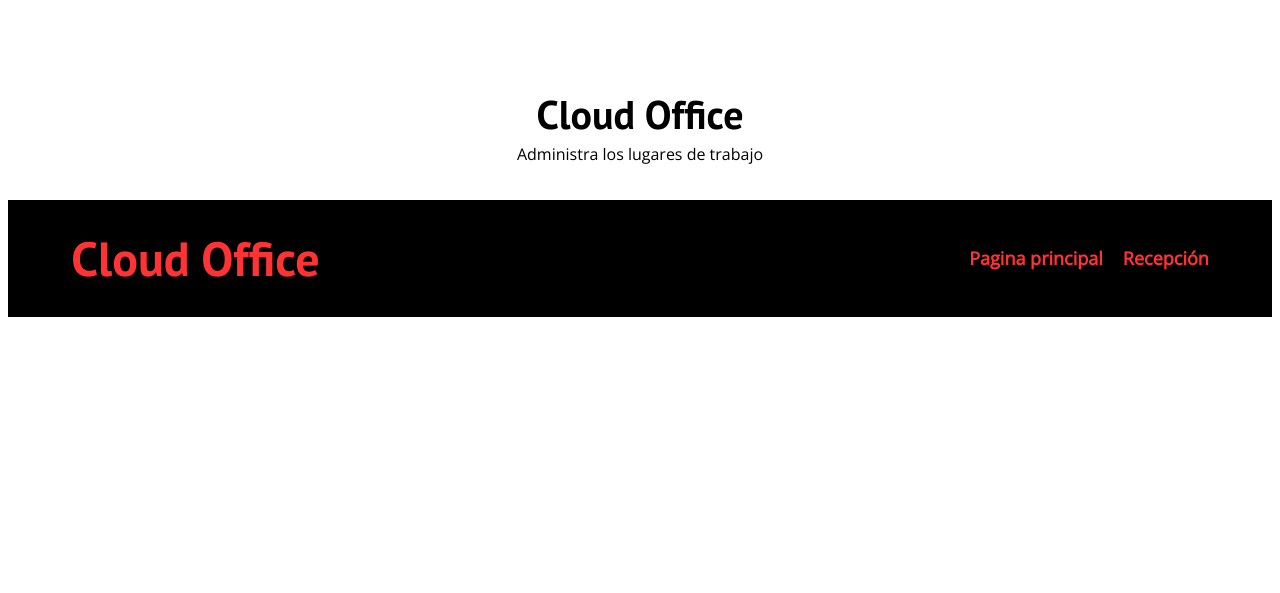
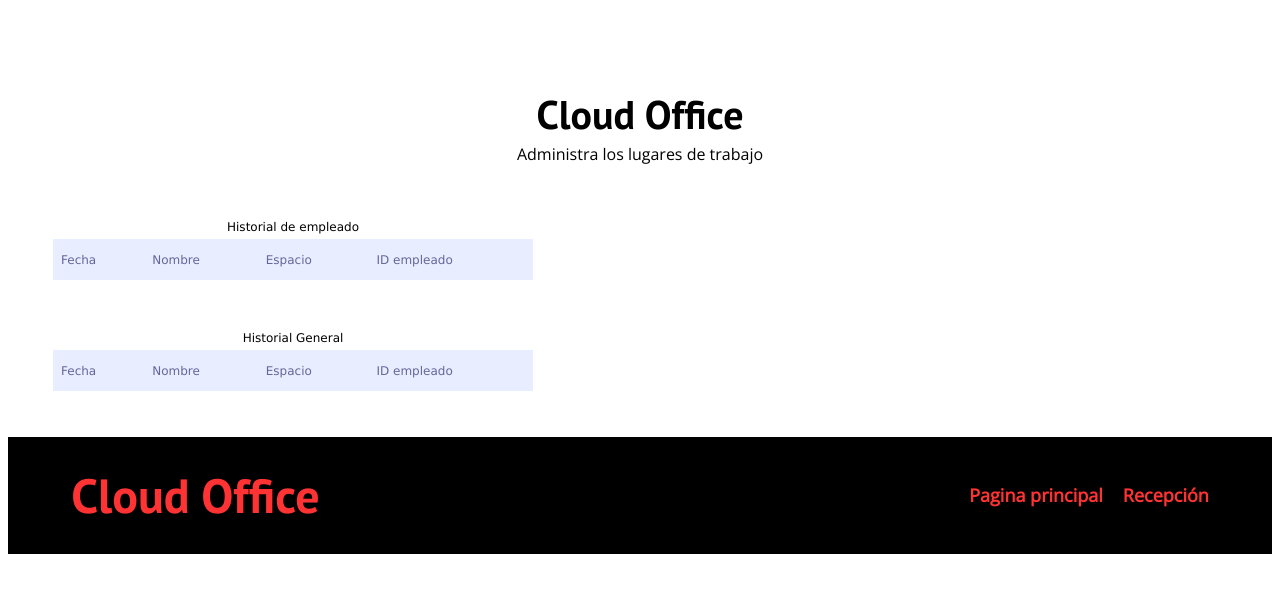
Before and after one commit to fernandoMedina-S/equipo_verde, a Flask app: template Codigo/Front end/templates/admin.html in a window 1280 px wide. Shown: the part 156-749 px from the top of the page. Run offline with Flask 2, Linux system fonts and the light colour scheme; the template is opened without the code that fills it, so the values that code supplies are empty.

Commit message:
Estilos a las tablas y agregue las tablas correspondientes a la pagina de admin

```diff
--- a/Codigo/Front end/static/style.css
+++ b/Codigo/Front end/static/styles/style.css
@@ -187,3 +187,36 @@ input{
     width: 5rem;
     height: 5rem;
 }
+
+/*Tablas*/
+table {
+    font-family: "Lucida Sans Unicode", "Lucida Grande", Sans-Serif;
+    font-size: 12px;
+    margin: 45px;
+    width: 480px;
+    text-align: left;
+    border-collapse: collapse;
+}
+
+th {
+    font-size: 13px;
+    font-weight: normal;
+    padding: 8px;
+    background: #b9c9fe;
+    border-top: 4px solid #aabcfe;
+    border-bottom: 1px solid #fff;
+    color: #039;
+}
+
+td {
+    padding: 8px;
+    background: #e8edff;
+    border-bottom: 1px solid #fff;
+    color: #669;
+    border-top: 1px solid transparent;
+}
+
+tr:hover td {
+    background: #d0dafd;
+    color: #339;
+}
--- a/Codigo/Front end/templates/admin.html
+++ b/Codigo/Front end/templates/admin.html
@@ -4,8 +4,8 @@
     <meta charset="UTF-8">
     <meta http-equiv="X-UA-Compatible" content="IE=edge">
     <meta name="viewport" content="width=device-width, initial-scale=1.0">
-    <link rel="preload" href="{{ url_for('static', filename= 'style.css') }}" as="style">
-    <link rel="stylesheet" href="{{ url_for('static', filename= 'style.css') }}">
+    <link rel="preload" href="{{ url_for('static', filename= 'styles/style.css') }}" as="style">
+    <link rel="stylesheet" href="{{ url_for('static', filename= 'styles/style.css') }}">
     <title>Cloud office</title>
 
     <meta name="description" content="Página web para apartar espacios de trabajo">
@@ -38,6 +38,52 @@
         </div>
     </header>
 
+    <div class="tablas">
+        <table>
+            <caption>Historial de empleado</caption>
+            <thead>
+                <tr>
+                    <td>Fecha</td>
+                    <td>Nombre</td>
+                    <td>Espacio</td>
+                    <td>ID empleado</td>
+                </tr>
+            </thead>
+            <tbody>
+                {% for espacio in espacios%}
+                    <tr>
+                        <td>{{espacio.0}}</td>
+                        <td>{{espacio.1}}</td>
+                        <td>{{espacio.2}}</td>
+                        <td>{{espacio.3}}</td>
+                    </tr>
+                {% endfor %}
+            </tbody>
+        </table>
+
+        <table>
+            <caption>Historial General</caption>
+            <thead>
+                <tr>
+                    <td>Fecha</td>
+                    <td>Nombre</td>
+                    <td>Espacio</td>
+                    <td>ID empleado</td>
+                </tr>
+            </thead>
+            <tbody>
+                {% for hist in historial %}
+                    <tr>
+                        <td>{{hist.0}}</td>
+                        <td>{{hist.1}}</td>
+                        <td>{{hist.2}}</td>
+                        <td>{{hist.3}}</td>
+                    </tr>
+                {% endfor %}
+            </tbody>
+        </table>
+    </div>
+
     <footer class="footer">
         <div class="contenedor">
             <div class="barra">
```
Also changed, not shown: Codigo/Front end/app.py (+30 -3 lines), Codigo/Front end/templates/index.html (+5 -13 lines).
